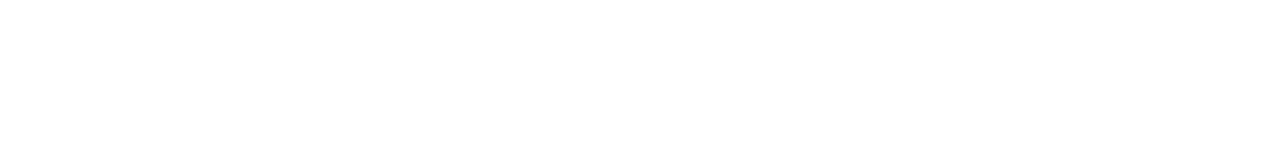
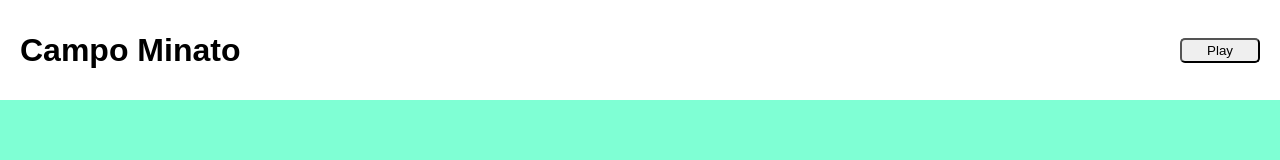
Before and after one commit to AndreaBevilacqua/js-campominato-grid, a plain HTML site: page index.html in a window 1280 px wide. Drawn offline with Linux system fonts and the light colour scheme.

Commit message:
added style to the page

```diff
--- a/index.html
+++ b/index.html
@@ -4,20 +4,23 @@
     <meta charset="UTF-8">
     <meta name="viewport" content="width=device-width, initial-scale=1.0">
     <title>Campo minato</title>
+    <link rel="stylesheet" href="style.css" type="text/css">
     <script defer src="script.js"></script>
 </head>
 <body>
     <header>
-
+        <h1>Campo Minato</h1>
+        <button>Play</button>
     </header>
 
     <main>
+        <div class="container">
+            <div id="grid">
 
+            </div>
+        </div>
     </main>
 
-    <footer>
-
-    </footer>
-
+    <footer></footer>
 </body>
 </html>
--- /dev/null
+++ b/style.css
@@ -0,0 +1,48 @@
+/* Generics */
+
+* {
+    margin: 0;
+    padding: 0;
+    box-sizing: border-box;
+}
+
+body {
+    font-family: sans-serif;
+    background-color: aquamarine;
+    height: 100vh;
+}
+
+/* Utils */
+
+.contianer {
+    width: 100%;
+    max-width: 1080px;
+    margin: 0 auto;
+}
+
+header {
+    height: 100px;
+    padding: 0 20px;
+    background-color: white;
+    display: flex;
+    align-items: center;
+    justify-content: space-between;
+}
+
+button {
+    width: 80px;
+    height: 25px;
+    cursor: pointer;
+    border-radius: 5px;
+}
+
+
+/* Grid */
+
+#grid {
+    width: 500px;
+    height: 500px;
+    margin: 60px auto;
+    display: flex;
+    flex-wrap: wrap;
+}
```
